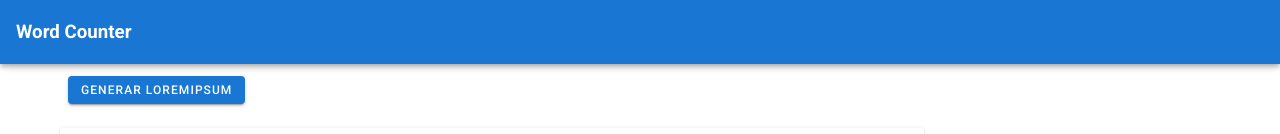
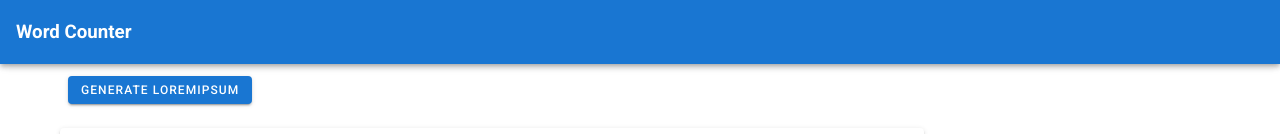
Before and after one commit to joseangelcrn/word_counter, a Vue app: page / in a window 1280 px wide. Shown: the top 134 px of the page. Built offline with nearby package versions, Linux system fonts and the light colour scheme.

Commit message:
Little Changes

```diff
--- a/src/components/Editor.vue
+++ b/src/components/Editor.vue
@@ -8,7 +8,7 @@
                         small
                         color="primary"
                         @click="generateLoremIpsun"
-                >Generar LoremIpsum
+                >Generate LoremIpsum
                 </v-btn>
             </v-col>
         </v-row>
@@ -35,7 +35,7 @@
                         <v-list-item  v-show="items.length > 0">
                             <v-list-item-content >
                                 <v-list-item-title>
-                                    <span class="word" >{{items.length}} palabras </span>
+                                    <span class="word" >{{items.length}} words </span>
                                     <span class="float-end">
                                          <v-btn
                                                  class="mx-2"
```
